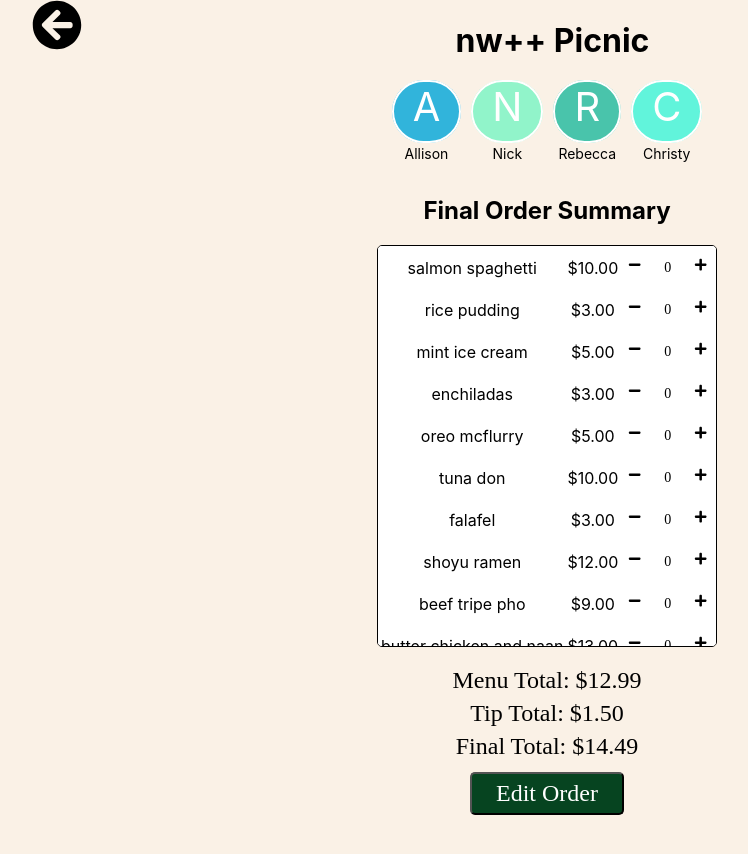
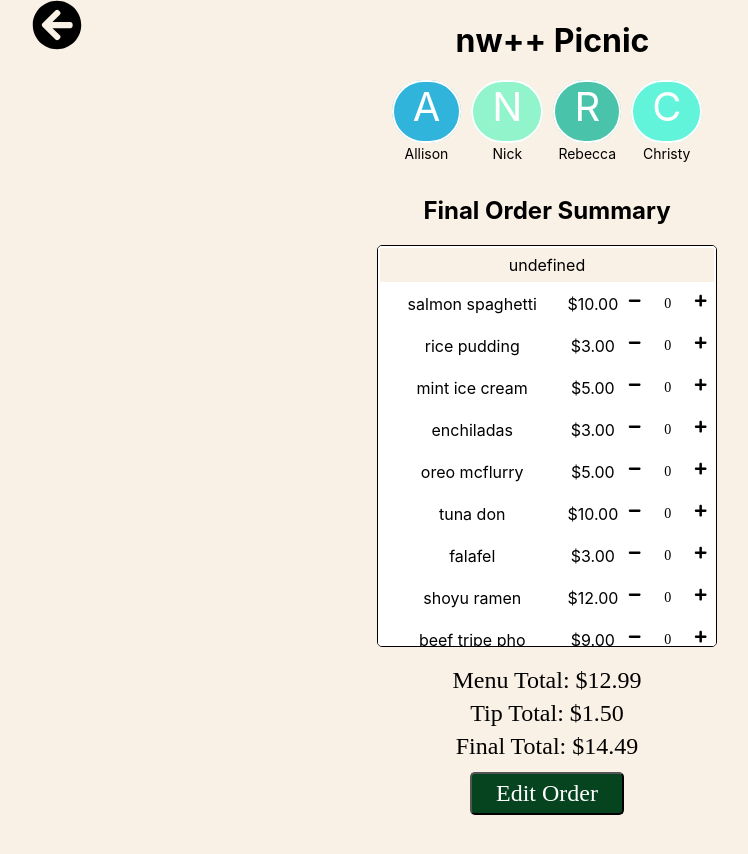
Before and after one commit to acchiang/cpsc-455-project, a React (Create React App) app in the folder client/: page /final-order in a window 1280 px wide. Shown: the top 854 px of the page, without its empty margins (93-841 px from the left). Built offline with nearby package versions, Linux system fonts and the light colour scheme.

Commit message:
add category toggle rows to menu selector

```diff
--- a/client/src/components/MenuSelector.js
+++ b/client/src/components/MenuSelector.js
@@ -1,5 +1,5 @@
 import styled from "styled-components";
-import { useState, useEffect } from "react";
+import React, { useState, useEffect } from "react";
 import QuantitySelector from "./QuantitySelector";
 
 const MenuSelectorContainer = styled.div`
@@ -12,7 +12,15 @@ const MenuSelectorContainer = styled.div`
 `;
 
 const MenuTable = styled.table`
+  width: 100%;`
+
+const ToggleRow = styled.td.attrs({
+  colSpan: 4
+})`
   width: 100%;
+  background-color: ${(p) => p.theme.colors.primary};
+  padding: 7px;
+  color: ${(p) => p.theme.colors.text};
 `;
 
 const MenuItemRow = styled.tr`
@@ -49,20 +57,41 @@ const MenuRow = ({ orderItem, updateQuantity }) => {
 
 const MenuSelector = ({ order, updateQuantity }) => {
   const orderItems = order ?? [];
+  const categorizeItems = (items) => {
+    const categorizedItems = {}
+    for (const item of items) {
+      categorizedItems[item.category] = categorizedItems[item.category] ?  [...categorizedItems[item.category], item] : [item]
+    }
+    return categorizedItems;
+  }
+
+  const categorizedOrderItems = categorizeItems(orderItems);
+
   return (
     <MenuSelectorContainer>
       <MenuTable>
         <tbody>
-          {orderItems.map((orderItem) => {
+        {Object.keys(categorizedOrderItems).map((category) => {
+          const categoryItems = categorizedOrderItems[category]
+          return (
+            <React.Fragment>
+              <tr>
+                <ToggleRow key={category}>
+                  {category}
+                </ToggleRow>
+              </tr>
+              {categoryItems.map((orderItem) => {
                 return (
                   <MenuRow
-                key={orderItem.name}
+                    key={orderItem._id}
                     orderItem={orderItem}
                     // HACK
                     updateQuantity={updateQuantity ?? ((a,b) => null)}
                   />
-            );
+                )
               })}
+              </React.Fragment>
+          )})}
         </tbody>
       </MenuTable>
     </MenuSelectorContainer>
```
Lines whose indentation alone changed are shown as unchanged.
